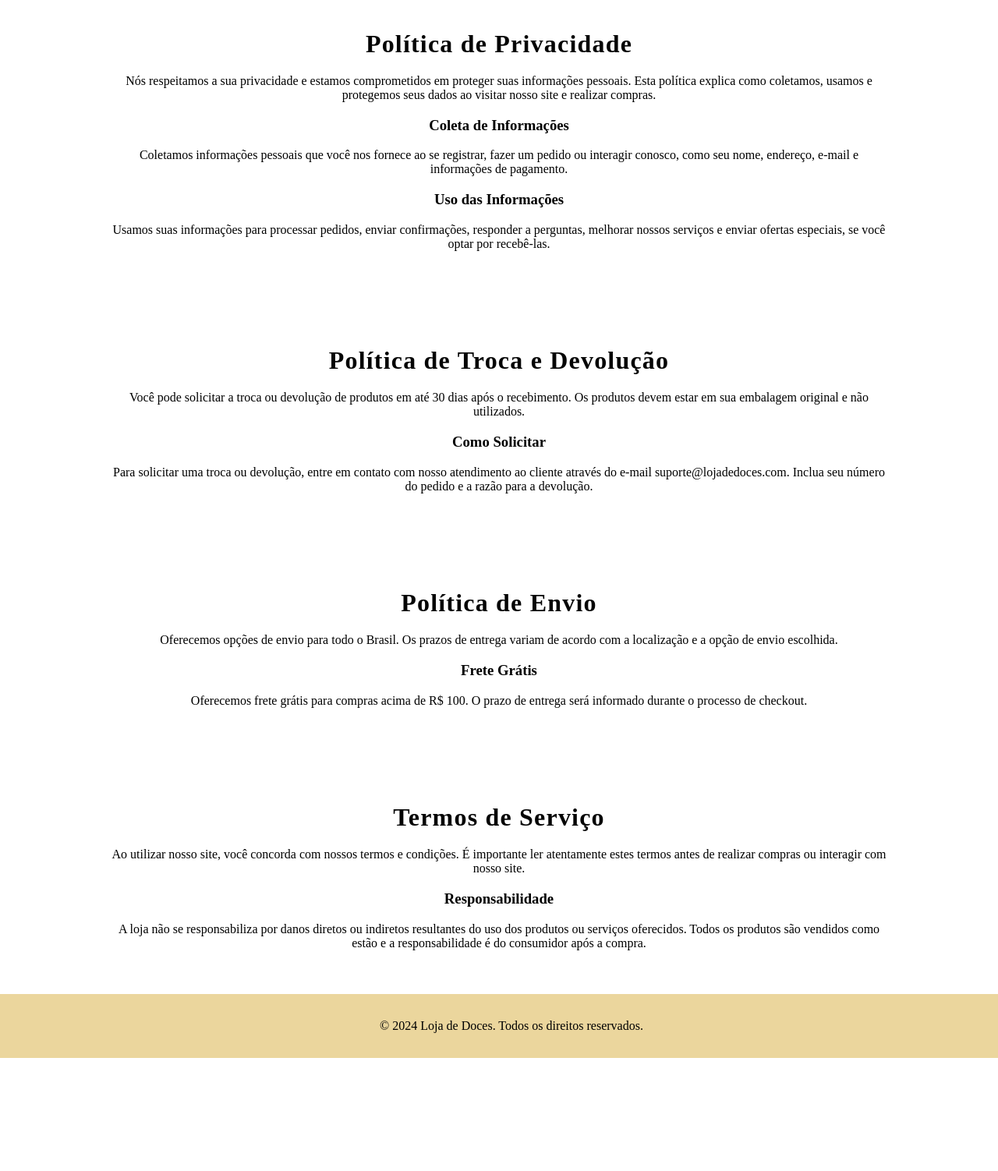
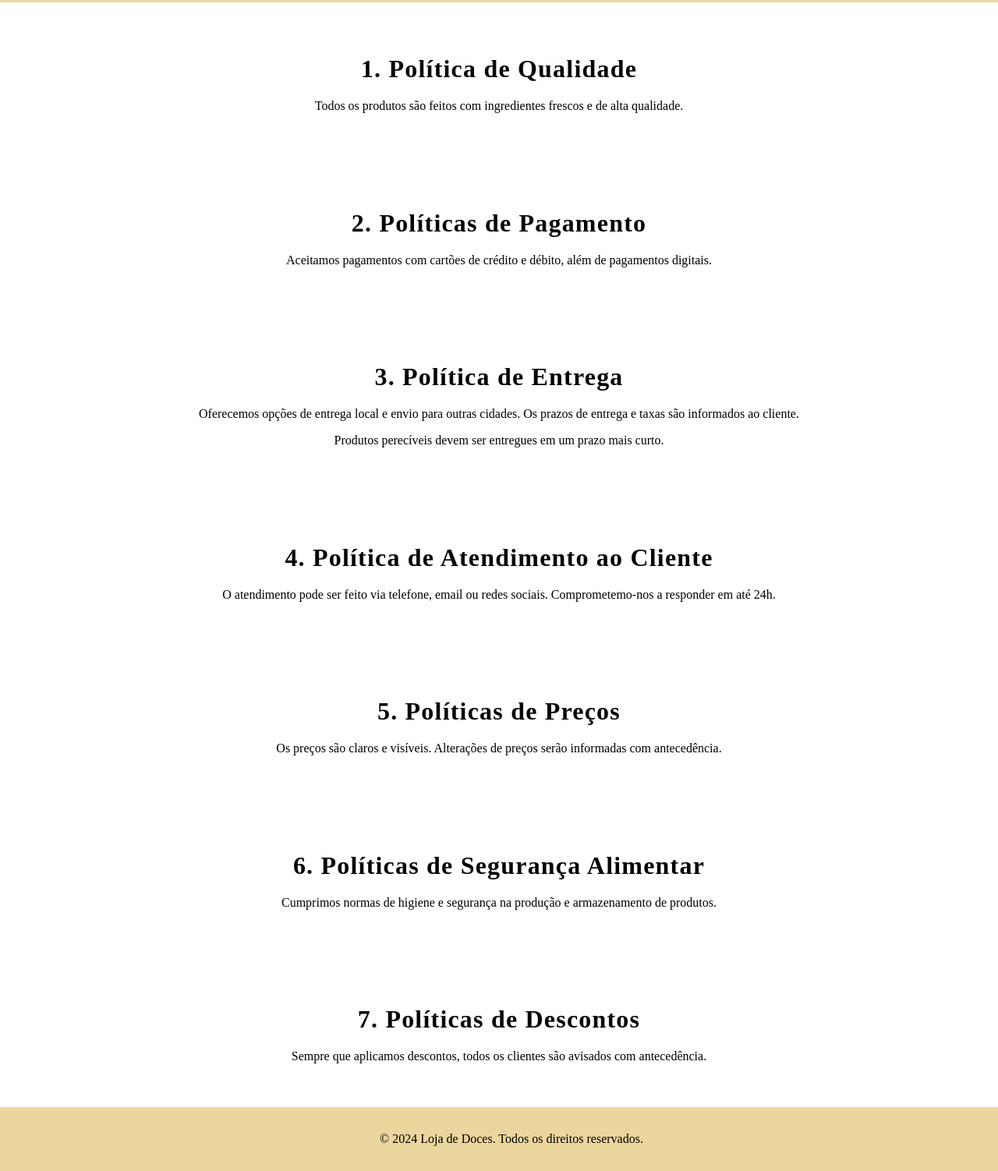
Before and after one commit to karineee3/projetoteste2, a plain HTML site: page politícas.html in a window 1280 px wide. Shown: the part 111-1613 px from the top of the page at 78% size. Before the commit the page ends 1468 px from the top, so only its background shows below. Drawn offline with Linux system fonts and the light colour scheme; files that its build step writes are made by us from their sources.

Commit message:
Update politícas.html
atualização

```diff
--- a/politícas.html
+++ b/politícas.html
@@ -5,65 +5,52 @@
     <meta name="viewport" content="width=device-width, initial-scale=1.0">
     <title>Políticas da Loja de Doces</title>
     <link rel="stylesheet" href="css/style.css">
-
 </head>
 <body>
+   <header>
+       <h1>Políticas da Loja de Doces</h1>
+   </header>
 
+   <main>
+       <section id="qualidade">
+           <h2>1. Política de Qualidade</h2>
+           <p>Todos os produtos são feitos com ingredientes frescos e de alta qualidade.</p>
+       </section>
 
-    <div class="policies-container">
-        <h1>Políticas da Loja de Doces</h1>
+       <section id="pagamento">
+           <h2>2. Políticas de Pagamento</h2>
+           <p>Aceitamos pagamentos com cartões de crédito e débito, além de pagamentos digitais.</p>
+       </section>
 
-        <section class="policy-section">
-            <h2>Política de Privacidade</h2>
-            <p>
-                Nós respeitamos a sua privacidade e estamos comprometidos em proteger suas informações pessoais. Esta política explica como coletamos, usamos e protegemos seus dados ao visitar nosso site e realizar compras.
-            </p>
-            <h3>Coleta de Informações</h3>
-            <p>
-                Coletamos informações pessoais que você nos fornece ao se registrar, fazer um pedido ou interagir conosco, como seu nome, endereço, e-mail e informações de pagamento.
-            </p>
-            <h3>Uso das Informações</h3>
-            <p>
-                Usamos suas informações para processar pedidos, enviar confirmações, responder a perguntas, melhorar nossos serviços e enviar ofertas especiais, se você optar por recebê-las.
-            </p>
-        </section>
+       <section id="entrega">
+           <h2>3. Política de Entrega</h2>
+           <p>Oferecemos opções de entrega local e envio para outras cidades. Os prazos de entrega e taxas são informados ao cliente.</p>
+           <p>Produtos perecíveis devem ser entregues em um prazo mais curto.</p>
+       </section>
 
-        <section class="policy-section">
-            <h2>Política de Troca e Devolução</h2>
-            <p>
-                Você pode solicitar a troca ou devolução de produtos em até 30 dias após o recebimento. Os produtos devem estar em sua embalagem original e não utilizados.
-            </p>
-            <h3>Como Solicitar</h3>
-            <p>
-                Para solicitar uma troca ou devolução, entre em contato com nosso atendimento ao cliente através do e-mail suporte@lojadedoces.com. Inclua seu número do pedido e a razão para a devolução.
-            </p>
-        </section>
+       <section id="atendimento-ao-cliente">
+           <h2>4. Política de Atendimento ao Cliente</h2>
+           <p>O atendimento pode ser feito via telefone, email ou redes sociais. Comprometemo-nos a responder em até 24h.</p>
+       </section>
 
-        <section class="policy-section">
-            <h2>Política de Envio</h2>
-            <p>
-                Oferecemos opções de envio para todo o Brasil. Os prazos de entrega variam de acordo com a localização e a opção de envio escolhida.
-            </p>
-            <h3>Frete Grátis</h3>
-            <p>
-                Oferecemos frete grátis para compras acima de R$ 100. O prazo de entrega será informado durante o processo de checkout.
-            </p>
-        </section>
+       <section id="precos">
+           <h2>5. Políticas de Preços</h2>
+           <p>Os preços são claros e visíveis. Alterações de preços serão informadas com antecedência.</p>
+       </section>
 
-        <section class="policy-section">
-            <h2>Termos de Serviço</h2>
-            <p>
-                Ao utilizar nosso site, você concorda com nossos termos e condições. É importante ler atentamente estes termos antes de realizar compras ou interagir com nosso site.
-            </p>
-            <h3>Responsabilidade</h3>
-            <p>
-                A loja não se responsabiliza por danos diretos ou indiretos resultantes do uso dos produtos ou serviços oferecidos. Todos os produtos são vendidos como estão e a responsabilidade é do consumidor após a compra.
-            </p>
-        </section>
+       <section id="seguranca-alimentar">
+           <h2>6. Políticas de Segurança Alimentar</h2>
+           <p>Cumprimos normas de higiene e segurança na produção e armazenamento de produtos.</p>
+       </section>
 
-        <footer class="policies-footer">
-            <p>&copy; 2024 Loja de Doces. Todos os direitos reservados.</p>
-        </footer>
-    </div>
+       <section id="descontos">
+           <h2>7. Políticas de Descontos</h2>
+           <p>Sempre que aplicamos descontos, todos os clientes são avisados com antecedência.</p>
+       </section>
+   </main>
+
+   <footer class="policies-footer">
+       <p>&copy; 2024 Loja de Doces. Todos os direitos reservados.</p>
+   </footer>
 </body>
 </html>
```
